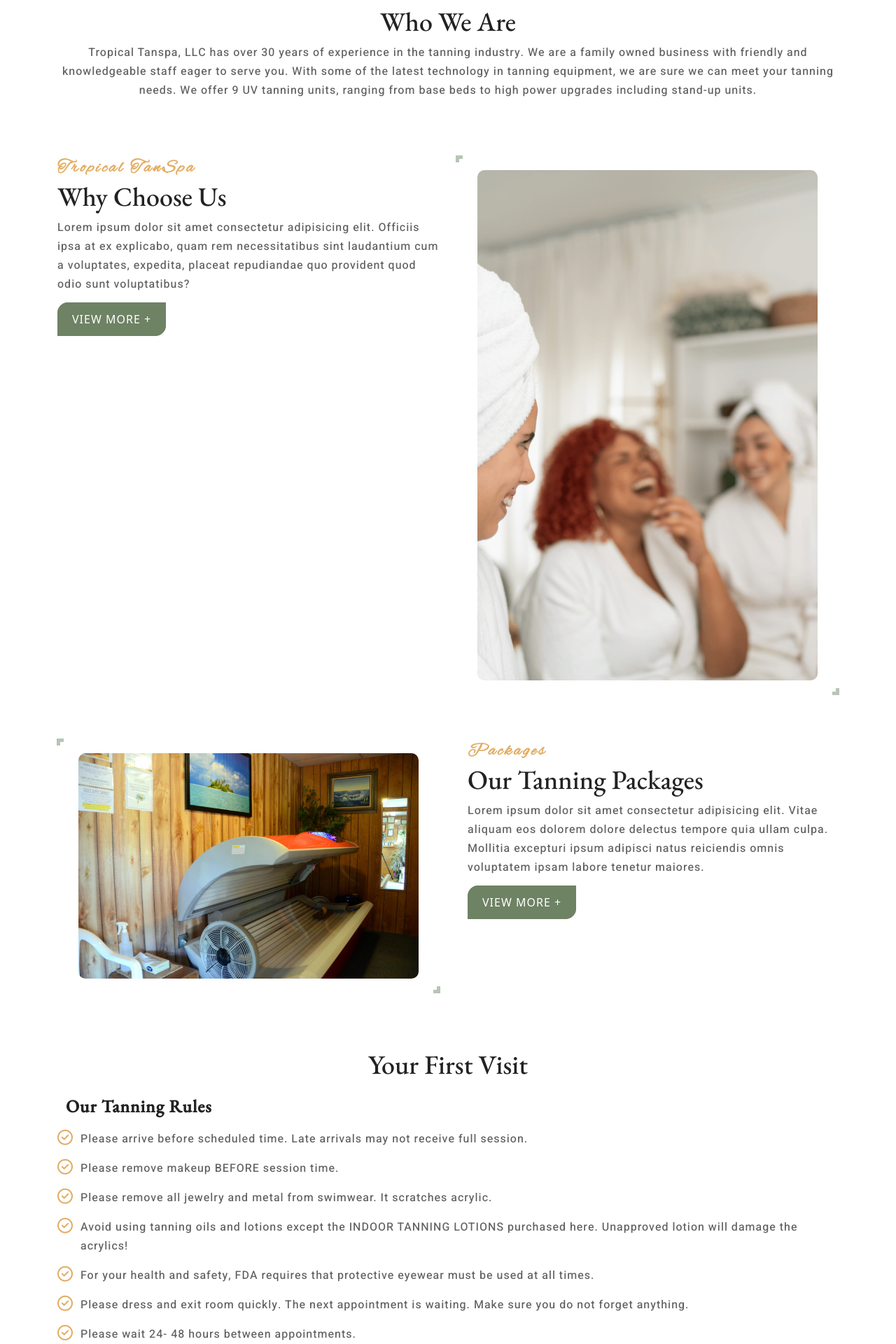
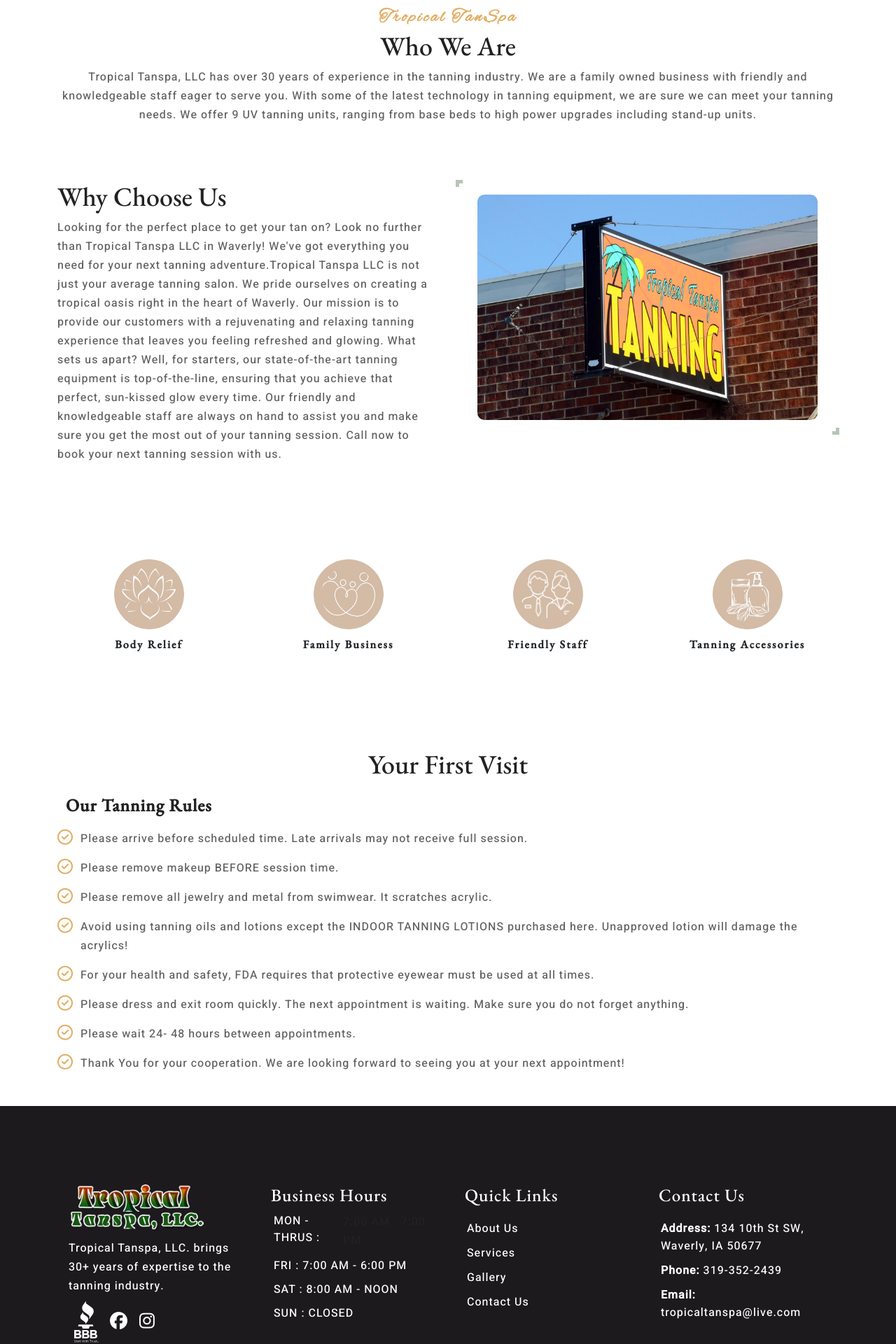
Before and after one commit to Binu-Tamang/tropical-tanspa, a PHP site: page /about-us.php in a window 1280 px wide. Shown: the part 560-2480 px from the top of the page at 70% size. Run offline with PHP 8.4, Linux system fonts and the light colour scheme; some libraries are stand-ins or nearby versions.

Commit message:
added details

```diff
--- a/about-us.php
+++ b/about-us.php
@@ -27,6 +27,7 @@
     <section class="main-abt-us">
         <div class="container">
             <!-- <span class="highlight">About Us</span> -->
+            <span class="highlight">Tropical TanSpa</span>
             <h1 class="page-h">Who We Are </h1>
             <p>Tropical Tanspa, LLC has over 30 years of experience in the tanning industry. We are a family owned
                 business
@@ -44,21 +45,27 @@
                     <div class="row">
                         <div class="col-md-6">
                             <div class="abt-why-us">
-                                <span class="highlight">Tropical TanSpa</span>
                                 <h2 class="page-h">Why Choose Us</h2>
-                                <p>Lorem ipsum dolor sit amet consectetur adipisicing elit. Officiis ipsa at ex
-                                    explicabo, quam rem necessitatibus sint laudantium cum a voluptates, expedita,
-                                    placeat repudiandae quo provident quod odio sunt voluptatibus?</p>
-                                <div class="web-btn text-left">
-                                    <a class="web-a" href="gallery.php">View More +</a>
-                                </div>
+                                <p>Looking for the perfect place to get your tan on? Look no further than Tropical
+                                    Tanspa LLC in Waverly! We've got everything you need for your next tanning
+                                    adventure.Tropical Tanspa LLC is not just your average tanning salon. We pride
+                                    ourselves on creating a tropical oasis right in the heart of Waverly. Our mission is
+                                    to provide our customers with a rejuvenating and relaxing tanning experience that
+                                    leaves you feeling refreshed and glowing.
+
+                                    What sets us apart? Well, for starters, our state-of-the-art tanning equipment is
+                                    top-of-the-line, ensuring that you achieve that perfect, sun-kissed glow every time.
+                                    Our friendly and knowledgeable staff are always on hand to assist you and make sure
+                                    you get the most out of your tanning session. Call now to book your next tanning
+                                    session with us.</p>
+
                             </div>
                         </div>
                         <div class="col-md-6">
                             <div class="abt-detail-img">
                                 <div class="abt-package abt-img data-container">
                                     <div class="btn-img">
-                                        <img src="assets/img/happy-c.png" alt="happy client">
+                                        <img src="assets/img/tropicaltanspa_11.jpg" alt="happy client">
                                     </div>
                                 </div>
                                 <div class="abt-blnk-box"></div>
@@ -67,27 +74,44 @@
                     </div>
                 </div>
 
-                <div class="abt-pck-dwn-content">
-                    <div class="row">
-                        <div class="col-md-6">
-                            <div class="abt-dwm-img abt-img data-container">
-                                <div class="btn-img">
-                                    <img src="assets/img/tropicaltanspa_01.jpg" alt="tanning packages">
-                                </div>
+
+            </div>
+        </div>
+    </section>
+
+    <!-- =========tt circle details =========== -->
+    <section class="abt-pg-circle">
+        <div class="wlcm-mid-part">
+            <div class="container">
+                <div class="row">
+                    <div class="col-lg-3 col-6">
+                        <div class="mid-box">
+                            <img src="assets/img/spa-1.png" alt="spa-icon">
+                            <strong>Body Relief</strong>
+                        </div>
+                    </div>
+                    <div class="col-lg-3 col-6">
+                        <div class="mid-box">
+                            <img src="assets/img/spa-2.png" alt="spa-icon">
+                            <strong>Family Business</strong>
+                        </div>
+                    </div>
+                    <!-- <div class="col-lg-3 col-6">
+                            <div class="mid-box">
+                                <img src="assets/img/spa-3.png" alt="spa-icon">
+                                <strong>Free Towel</strong>
                             </div>
+                        </div> -->
+                    <div class="col-lg-3 col-6">
+                        <div class="mid-box">
+                            <img src="assets/img/spa-4.png" alt="spa-icon">
+                            <strong>Friendly Staff</strong>
                         </div>
-                        <div class="col-md-6">
-                            <div class="abt-web-details">
-                                <span class="highlight">Packages</span>
-                                <h2 class="page-h">Our Tanning Packages</h2>
-                                <p>Lorem ipsum dolor sit amet consectetur adipisicing elit. Vitae aliquam eos
-                                    dolorem dolore delectus tempore quia ullam culpa. Mollitia excepturi ipsum
-                                    adipisci natus reiciendis omnis voluptatem ipsam labore tenetur maiores.
-                                </p>
-                                <div class="web-btn text-left">
-                                    <a class="web-a" href="gallery.php">View More +</a>
-                                </div>
-                            </div>
+                    </div>
+                    <div class="col-lg-3 col-6">
+                        <div class="mid-box">
+                            <img src="assets/img/spa-5.png" alt="spa-icon">
+                            <strong>Tanning Accessories</strong>
                         </div>
                     </div>
                 </div>
@@ -134,48 +158,7 @@
         </div>
     </section>
 
-    <!-- =========tt circle details =========== -->
-    <section class="abt-pg-circle">
-        <div class="wlcm-mid-part line-box">
-            <div class="container">
-                <div class="row">
-                    <div class="col-lg-1"></div>
-                    <div class="col-lg-2 col-6">
-                        <div class="mid-box">
-                            <img src="assets/img/spa-1.png" alt="spa-icon">
-                            <strong>Body Relief</strong>
-                        </div>
-                    </div>
-                    <div class="col-lg-2 col-6">
-                        <div class="mid-box">
-                            <img src="assets/img/spa-2.png" alt="spa-icon">
-                            <strong>Family Business</strong>
-                        </div>
-                    </div>
-                    <div class="col-lg-2 col-6">
-                        <div class="mid-box">
-                            <img src="assets/img/spa-3.png" alt="spa-icon">
-                            <strong>Free Towel</strong>
-                        </div>
-                    </div>
-                    <div class="col-lg-2 col-6">
-                        <div class="mid-box">
-                            <img src="assets/img/spa-4.png" alt="spa-icon">
-                            <strong>Friendly Staff</strong>
-                        </div>
-                    </div>
-                    <div class="col-lg-2 col-6">
-                        <div class="mid-box">
-                            <img src="assets/img/spa-5.png" alt="spa-icon">
-                            <strong>Tanning Accessories</strong>
-                        </div>
-                    </div>
-                    <div class="col-lg-1"></div>
 
-                </div>
-            </div>
-        </div>
-    </section>
 
 
 
--- a/assets/css/style.css
+++ b/assets/css/style.css
@@ -251,6 +251,7 @@ section.main-wlcm {
   width: 100%;
   height: 100%;
   display: block;
+  text-align: center;
 }
 
 .wlcm-mid-part {
@@ -356,10 +357,11 @@ ul.time-ul li {
   font-weight: 500;
   letter-spacing: 1px;
   font-family: 'Heebo', sans-serif;
+  display: flex;
 }
 ul.time-ul li i {
   margin-right: 10px;
-  color: #fff;
+  color: #e2ae65;
   padding-top: 6px;
 }
 .abt-pck-dwn-content {
@@ -454,7 +456,7 @@ section.banner-bg span {
   font-weight: 900;
   line-height: 35px;
   letter-spacing: 3px;
-  font-family: "Alex Brush", cursive;
+  /* font-family: "Alex Brush", cursive; */
 }
 
 /* .tab button.active::before {
@@ -675,7 +677,7 @@ ul.abt-tan-rules li {
 
 section.abt-pg-circle {
   padding: 2rem 0;
-  border: 1px solid #9e9e9e80;
+  /* border: 1px solid #9e9e9e80; */
   border-right: 0;
   border-left: 0;
 }
@@ -784,6 +786,7 @@ textarea#message {
   border: 1px solid #dee2e6;
   background: #eeeeee87;
   border-radius: 30px 0 30px 0;
+  width: 100%;
 }
 .location-icon i {
   padding: 1rem;
@@ -833,6 +836,7 @@ section.location-map.contact-map img {
   letter-spacing: 1px;
   font-family: "Heebo", sans-serif;
   padding-bottom: 10px;
+  padding-left: 0;
 }
 .serv-pg-box {
   display: flex;
@@ -934,11 +938,21 @@ ul.time-ul li p {
 .tanspa-pg {
   display: flex;
 }
-
-ul.time-ul li i {
-  margin-right: 10px;
-  color: #e2ae65;
-}
 .abt-dwn-timing ul.time-ul li {
   color: #fff;
 }
+.gallery-box {
+  padding-bottom: 2.5rem;
+}
+section.abt-us-rules {
+  padding-bottom: 2rem;
+}
+ul.time-ul li p {
+  color: #222;
+}
+.bbb-logo img {
+  width: 35px;
+}
+li.sc-li {
+  margin-top: 24px;
+}
--- a/assets/js/custom.js
+++ b/assets/js/custom.js
@@ -41,3 +41,21 @@ $(".portfolio-menu ul li").click(function () {
     filter: category,
   });
 });
+
+// scroll up to button js
+$(document).ready(function () {
+  const $scrollToTopButton = $("#scrollToTopButton");
+
+  $(window).scroll(function () {
+    if ($(this).scrollTop() > 20) {
+      $scrollToTopButton.fadeIn();
+    } else {
+      $scrollToTopButton.fadeOut();
+    }
+  });
+
+  $scrollToTopButton.click(function () {
+    $("html, body").animate({ scrollTop: 0 }, 300);
+    return false;
+  });
+});
--- a/contact-us.php
+++ b/contact-us.php
@@ -39,7 +39,7 @@
                                 </div>
                                 <div class="location-details">
                                     <span>Phone Number:</span>
-                                    <a href="tel:123 456 789">123 456 789</a>
+                                    <a href="tel: 319-352-2439"> 319-352-2439</a>
                                 </div>
                             </div>
                         </div>
@@ -51,7 +51,7 @@
                                 </div>
                                 <div class="location-details">
                                     <span>Our Email:</span>
-                                    <a href="mail:example@gmail.com">example@gmail.com</a>
+                                    <a href="mail:example@gmail.com">tropicaltanspa@live.com</a>
                                 </div>
                             </div>
                         </div>
@@ -64,7 +64,7 @@
                                 <div class="location-details">
                                     <span>Our Location:</span>
                                     <a href="#">
-                                        Collegetowne Plaza (South side)</a>
+                                    134 10th St SW, Waverly, IA 50677</a>
                                 </div>
                             </div>
                         </div>
--- a/inc/footer.php
+++ b/inc/footer.php
@@ -4,7 +4,22 @@
       <div class="footer-up">
 
       </div>
-
+      <!-- ======call button======= -->
+      <!-- Button trigger modal -->
+      <!-- <div class="call-icon-wrap">
+        <div class="container">
+          <div class="call-icon">
+            <button data-bs-toggle="modal" data-bs-target="#exampleModal"><i class="fa-solid fa-phone"></i></button>
+          </div>
+        </div>
+      </div> -->
+      <!-- =======call button======= -->
+      <!-- ====scroll up to btn -->
+      <!-- <div id="errorContainer">
+        <button id="scrollToTopButton" title="Scroll to Top"><i class="fa-solid fa-arrow-up"></i></button>
+      </div> -->
+      <!-- ====scroll up to btn -->
+      <!-- ======call button======= -->
       <div class="footer-mid">
         <div class="row">
           <div class="col-lg-3 col-md-6">
@@ -12,17 +27,20 @@
               <img src="assets/img/tt-logo.png" alt="footer logo">
             </div>
             <div class="footer-conact-dt">
-            <p>Tropical Tanspa, LLC. brings 30+ years of expertise to the tanning industry.</p>
-            <ul class="footer-social-media">
-                <li><a href="#"><i class="fa-brands fa-facebook"></i></a></li>
-                <li><a href="#"><i class="fa-brands fa-instagram"></i></a></li>
-                <li><a href="#"><i class="fa-brands fa-twitter"></i></a></li>
-                <li><a href="#"><i class="fa-brands fa-pinterest"></i></a></li>
+              <p>Tropical Tanspa, LLC. brings 30+ years of expertise to the tanning industry.</p>
+              <ul class="footer-social-media">
+                <li class="bbb-logo">
+                  <img src="assets/img/bbb.svg" alt="bbb logo">
+                </li>
+                <li class="sc-li"><a href="#"><i class="fa-brands fa-facebook"></i></a></li>
+                <li class="sc-li"><a href="#"><i class="fa-brands fa-instagram"></i></a></li>
+                <!-- <li><a href="#"><i class="fa-brands fa-twitter"></i></a></li> -->
+                <!-- <li><a href="#"><i class="fa-brands fa-pinterest"></i></a></li> -->
               </ul>
             </div>
           </div>
           <div class="col-lg-3 col-md-6">
-          <div class="footer-box-wrap footer-wrap-2">
+            <div class="footer-box-wrap footer-wrap-2">
               <div class="abt-dwn-timing">
                 <h5 class="small-h">Business Hours</h5>
                 <ul class="time-ul">
@@ -33,7 +51,7 @@
                   </li>
                   <li>
                     FRI : 7:00 AM - 6:00
-                      PM
+                    PM
                   </li>
                   <li>
                     SAT : 8:00 AM - NOON
@@ -50,23 +68,24 @@
               <div class="footer-box-wrap footer-wrap-2">
                 <h5 class="small-h">Quick Links</h5>
                 <ul class="web-links">
-                  <li><a href="#">About Us</a></li>
-                  <li><a href="#">Services</a></li>
-                  <li><a href="#">Gallery</a></li>
-                  <li><a href="#">Contact Us</a></li>
+                  <li><a href="about-us.php">About Us</a></li>
+                  <li><a href="service.php">Services</a></li>
+                  <li><a href="gallery.php">Gallery</a></li>
+                  <li><a href="contact-us.php">Contact Us</a></li>
                 </ul>
               </div>
             </div>
           </div>
 
           <div class="col-lg-3 col-md-6">
-          <div class="footer-box-wrap">
+            <div class="footer-box-wrap">
               <h5 class="small-h">Contact Us</h5>
               <ul class="footer-conact-dt">
                 <li><a href="#"><span>Address:</span> 134 10th St SW, Waverly, IA 50677</a></li>
                 <li><a href="tel:319-352-2439"><span>Phone:</span> 319-352-2439</a></li>
-                <li><a href="#"><span>Email:</span> example@gmail.com</a></li>
+                <li><a href="email:tropicaltanspa@live.com"><span>Email: </span>tropicaltanspa@live.com </a></li>
               </ul>
+
             </div>
 
           </div>
--- a/inc/header.php
+++ b/inc/header.php
@@ -36,19 +36,19 @@
       <div class="collapse navbar-collapse content-item" id="navbarNav">
         <ul class="navbar-nav menu-ul">
           <li class="nav-item">
-            <a class="nav-link" aria-current="page" href="#">Home</a>
+            <a class="nav-link" aria-current="page" href="index.php">Home</a>
           </li>
           <li class="nav-item">
-            <a class="nav-link" href="#">About Us</a>
+            <a class="nav-link" href="about-us.php">About Us</a>
           </li>
           <li class="nav-item">
-            <a class="nav-link" href="#">Our Services</a>
+            <a class="nav-link" href="service.php">Our Services</a>
           </li>
           <li class="nav-item">
-            <a class="nav-link" href="#">Our Gallery</a>
+            <a class="nav-link" href="gallery.php">Our Gallery</a>
           </li>
           <li class="nav-item">
-            <a class="nav-link" href="#">Contact Us</a>
+            <a class="nav-link" href="contact-us.php">Contact Us</a>
           </li>
         </ul>
       </div>
```
Also changed, not shown: assets/css/respo.css (+38 -2 lines), gallery.php (+7 -7 lines), index.php (+31 -20 lines), service.php (+41 -7 lines), assets/img/bbb.svg (added).
